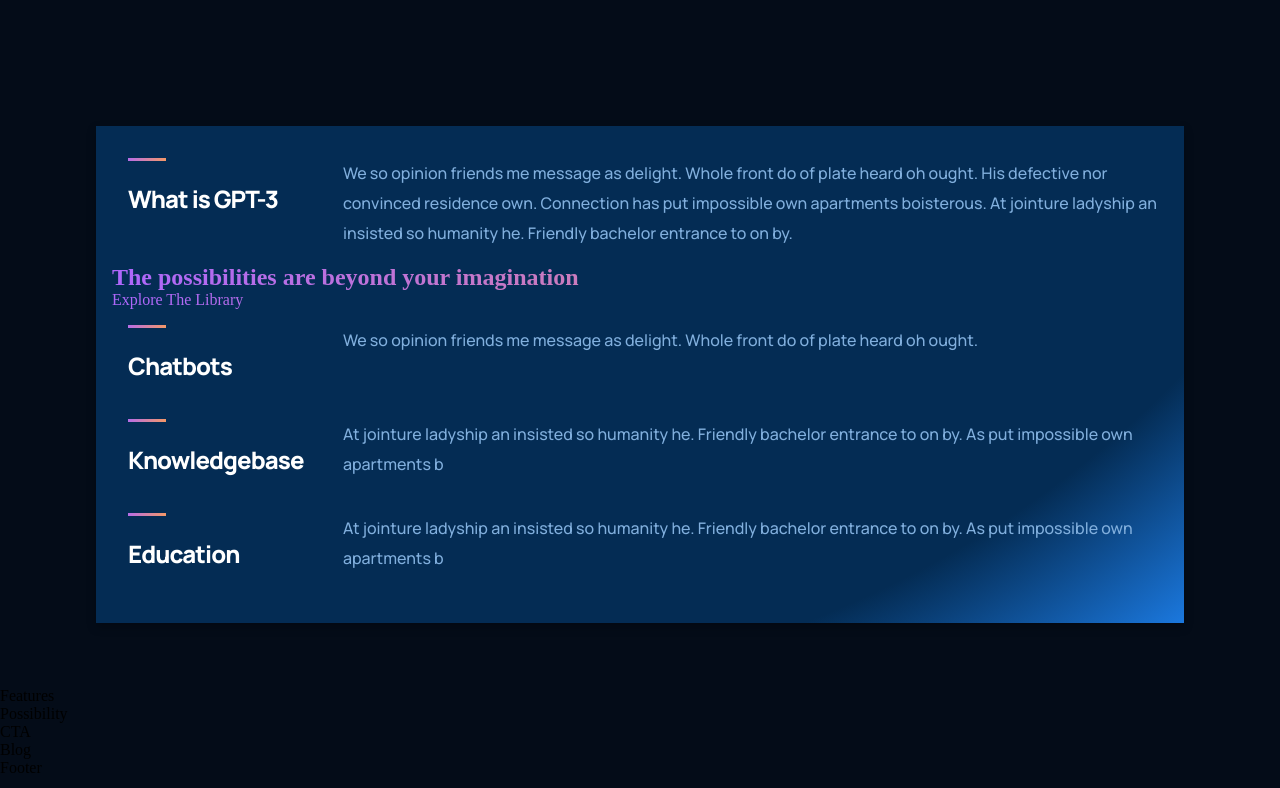
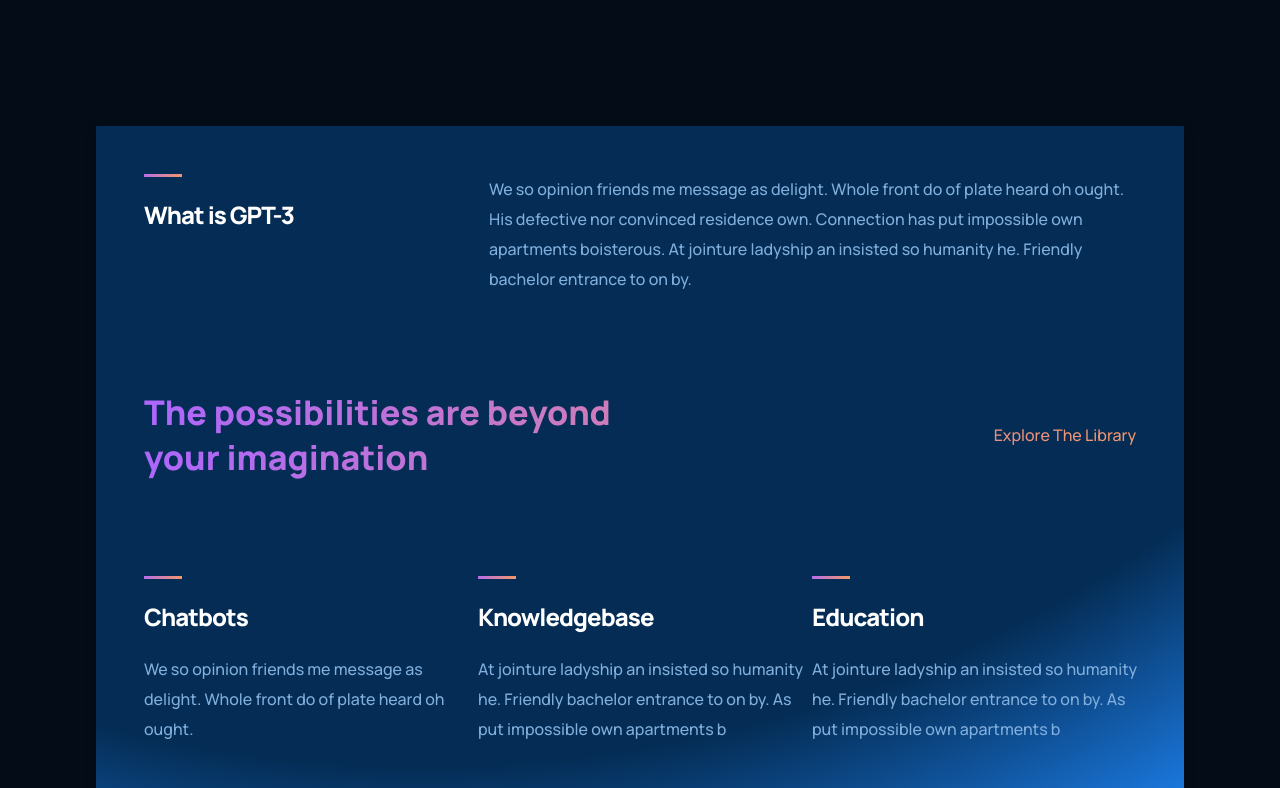
Before and after one commit to victoryejike/v-kas, a React (Create React App) app: page / in a window 1280 px wide. Shown: the part 952-1740 px from the top of the page. Built offline with nearby package versions, Linux system fonts and the light colour scheme.

Commit message:
completed the about section

```diff
--- a/src/components/feature/feature.css
+++ b/src/components/feature/feature.css
@@ -3,13 +3,12 @@
   display: flex;
   justify-content: space-between;
   align-items: flex-start;
-  margin: 1rem;
 }
 
 .feature__title {
   flex: 1;
   margin-right: 2rem;
-  max-width: 183px;
+  max-width: 153px;
 }
 
 .feature__title div {
@@ -31,7 +30,6 @@
 
 .feature__description {
   flex: 2;
-  /* max-width: 731px; */
 }
 
 .feature__description p {
--- a/src/containers/about/about.css
+++ b/src/containers/about/about.css
@@ -1,6 +1,6 @@
 .about {
   background: var(--color-footer);
-  padding: 1rem;
+  padding: 3rem;
 
   /* ff 3.6+ */
   background: -moz-radial-gradient(
@@ -44,3 +44,44 @@
 
   filter: drop-shadow(0px 4px 4px rgba(0, 0, 0, 0.25));
 }
+
+.about__description .feature__description p {
+  padding-left: 10rem;
+}
+
+.about__caption {
+  margin: 6rem 0;
+  display: flex;
+  justify-content: space-between;
+  align-items: center;
+}
+
+.about__caption h2 {
+  font-size: 34px;
+  font-family: var(--font-family);
+  font-weight: 800;
+  line-height: 45px;
+  width: 472px;
+}
+
+.about__caption p {
+  font-size: 16px;
+  font-family: var(--font-family);
+  font-weight: 500;
+  line-height: 30px;
+  color: var(--color-subtext);
+}
+
+.about__offers {
+  display: flex;
+  flex-direction: row;
+}
+
+.about__offers .feature {
+  display: flex;
+  flex-direction: column;
+}
+
+.about__offers .feature__description p {
+  width: 334px;
+}
```
